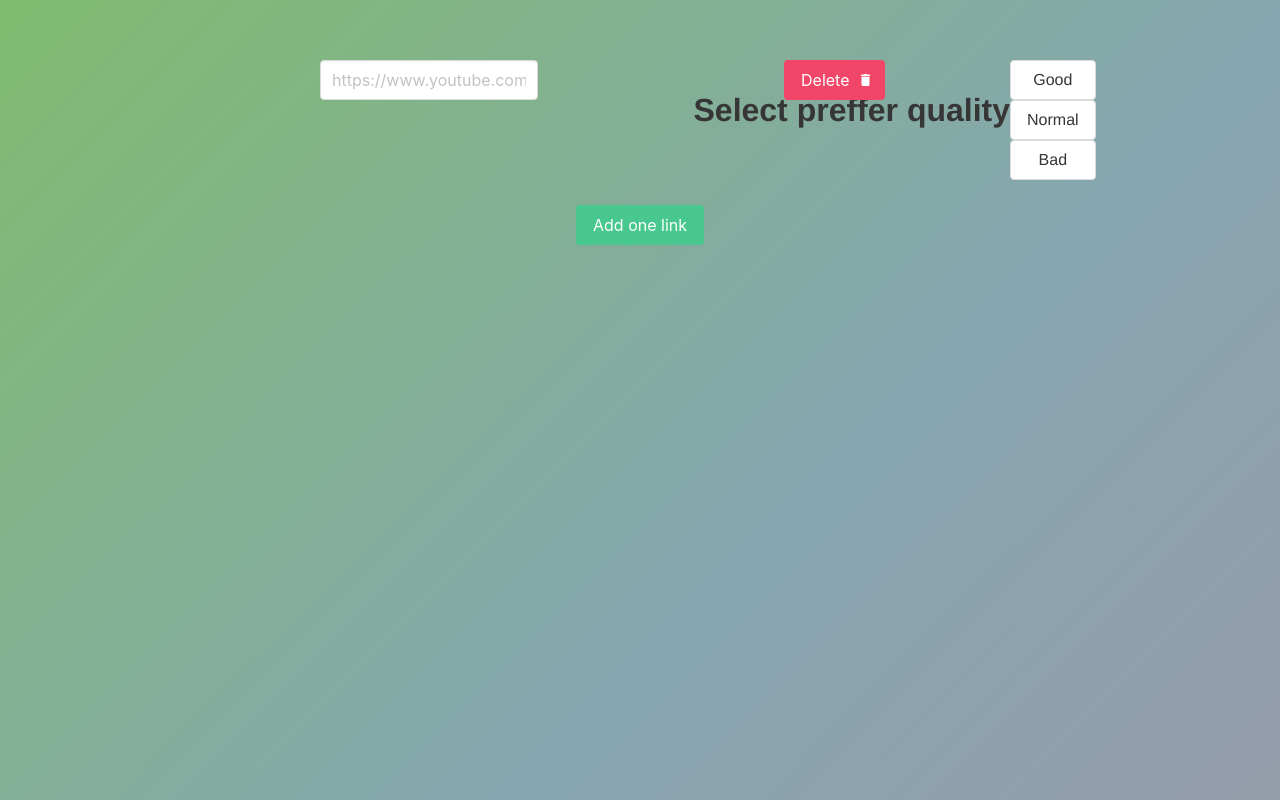
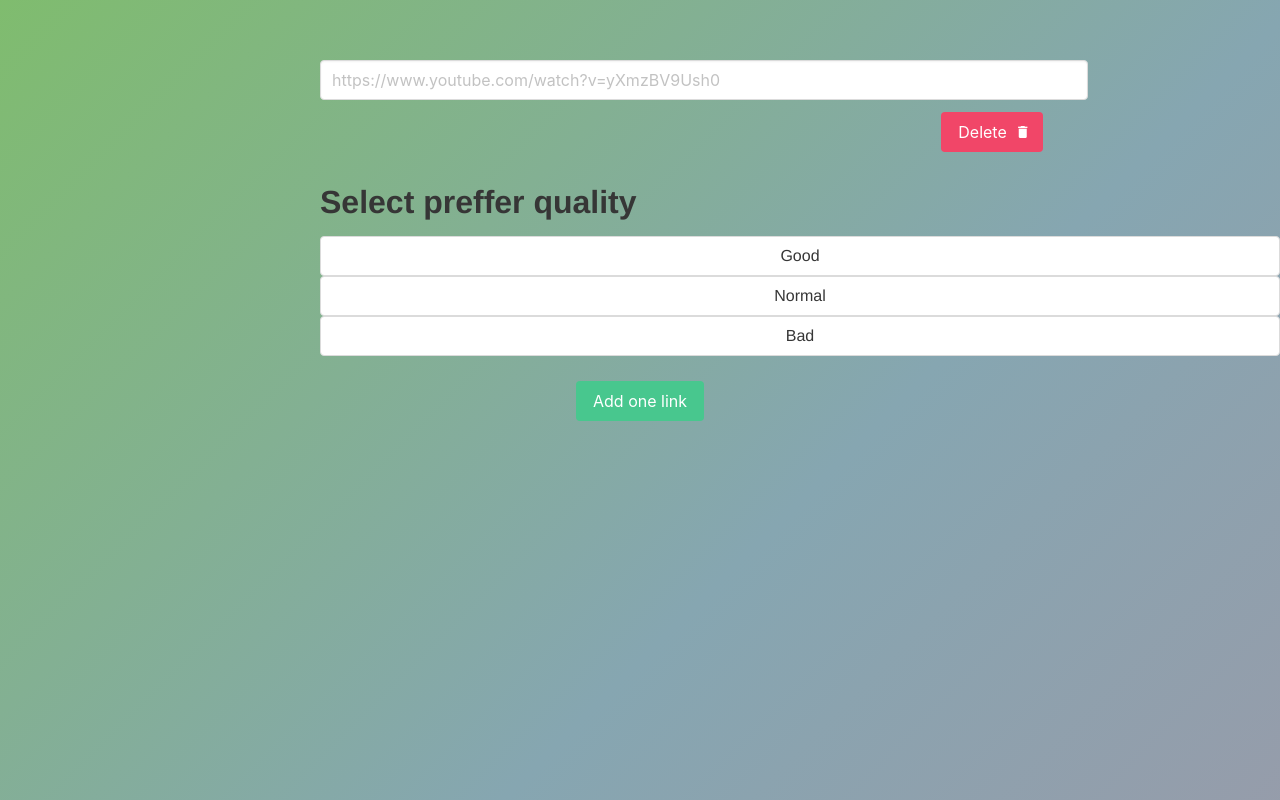
Before and after one commit to Forevka/YTDownloader, a Vue app in the folder web.ui/: page / in a window 1280 px wide. Built offline with nearby package versions, Linux system fonts and the light colour scheme.

Commit message:
Update YouTubeLinkUI.vue

```diff
--- a/web.ui/src/components/YouTubeLinkUI.vue
+++ b/web.ui/src/components/YouTubeLinkUI.vue
@@ -81,7 +81,7 @@ export default class YouTubeLinkUI extends Vue {
   //max-width: 50%;
   margin-left: 25%;
   margin-bottom: 25px;
-  display: inherit;
+  display: block;
   .yt-link-input {
     width: 80%;
   }
```
